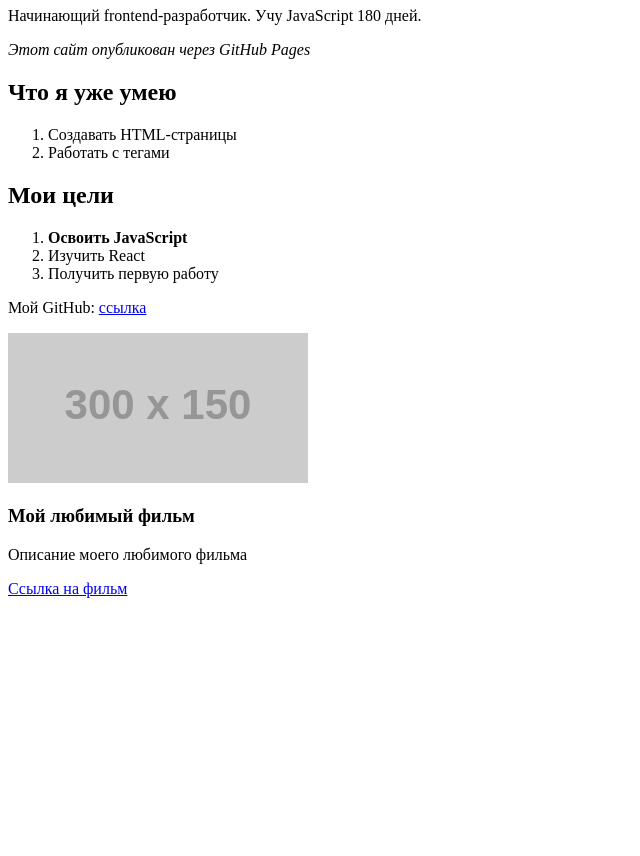
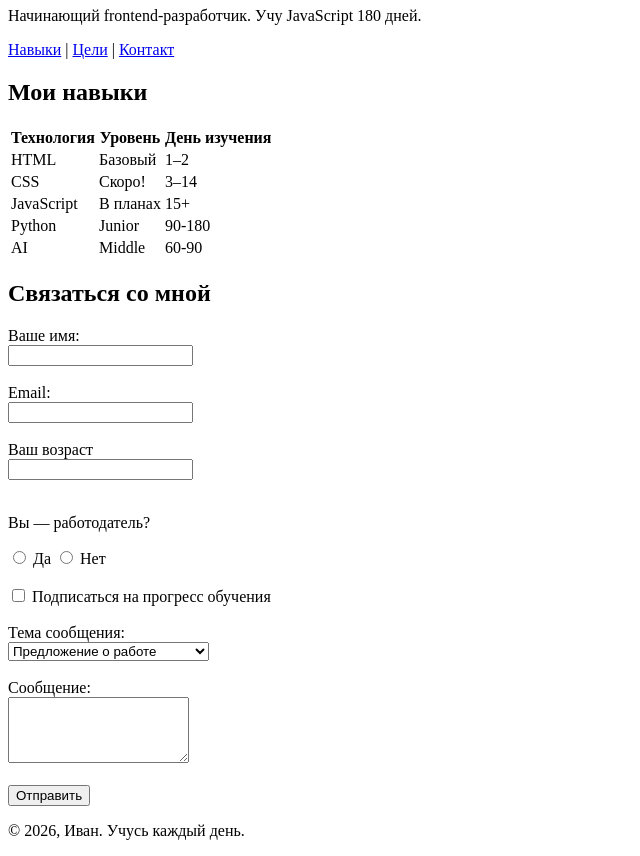
Before and after one commit to khibat/learning-frontend, a plain HTML site: page index.html in a window 1280 px wide. Shown: the part 73-929 px from the top of the page, without its empty margins (0-640 px from the left). Before the commit the page ends 800 px from the top, so only its background shows below. Drawn offline with Linux system fonts and the light colour scheme; placeholder pictures from the web are drawn by us.

Commit message:
Add files via upload

```diff
--- a/index.html
+++ b/index.html
@@ -5,29 +5,91 @@
 		<title>Мой первый сайт!</title>
 	</head>
 		<body>
-			<h1>Иван Иванов</h1>
-			<p>Начинающий frontend-разработчик. Учу JavaScript 180 дней.</p>
-			<p><i>Этот сайт опубликован через GitHub Pages</i></p>
+			<header>
+				<h1>Салават</h1>
+				<p>Начинающий frontend-разработчик. Учу JavaScript 180 дней.</p>
+				<nav>
+					<a href="#skills">Навыки</a> |
+					<a href="#goals">Цели</a> |
+					<a href="#contact">Контакт</a>
+				</nav>
+			</header>
 
-			<h2>Что я уже умею</h2>
-			<ol>
-				<li>Создавать HTML-страницы</li>
-				<li>Работать с тегами</li>
-			</ol>
+			<main>
+				<section id="skills">
+					<h2>Мои навыки</h2>
+					<table>
+						<tr>
+							<th>Технология</th>
+							<th>Уровень</th>
+							<th>День изучения</th>
+						</tr>
+						<tr>
+							<td>HTML</td>
+							<td>Базовый</td>
+							<td>1–2</td>
+						</tr>
+						<tr>
+							<td>CSS</td>
+							<td>Скоро!</td>
+							<td>3–14</td>
+						</tr>
+						<tr>
+							<td>JavaScript</td>
+							<td>В планах</td>
+							<td>15+</td>
+						</tr>
+						<tr>
+							<td>Python</td>
+							<td>Junior</td>
+							<td>90-180</td>
+						</tr>
+						<tr>
+							<td>AI</td>
+							<td>Middle</td>
+							<td>60-90</td>
+						</tr>
+					</table>
+				</section>
+			</main>
 
-			<h2>Мои цели</h2>
-			<ol>
-				<li><strong>Освоить JavaScript</strong></li>
-				<li>Изучить React</li>
-				<li>Получить первую работу</li>
-			</ol>
+			<section id="contact">
+    <h2>Связаться со мной</h2>
+    <form>
+        <label for="visitor-name">Ваше имя:</label><br>
+        <input type="text" id="visitor-name" name="visitor-name"><br><br>
 
-			<p>Мой GitHub: <a href="https://github.com">ссылка</a></p>
+        <label for="visitor-email">Email:</label><br>
+        <input type="email" id="visitor-email" name="visitor-email"><br><br>
+		<label for="number">Ваш возраст</label><br>
+		<input type="number" id="number" name="age"><br><br>
 
-			<img src="https://via.placeholder.com/300x150" alt="Моё фото">
+        <p>Вы — работодатель?</p>
+        <input type="radio" id="yes" name="employer" value="yes">
+        <label for="yes">Да</label>
+        <input type="radio" id="no" name="employer" value="no">
+        <label for="no">Нет</label><br><br>
 
-			<h3>Мой любимый фильм</h3>
-			<p>Описание моего любимого фильма</p>
-			<a href="#">Ссылка на фильм</a>
-		</body>
+        <input type="checkbox" id="subscribe" name="subscribe">
+        <label for="subscribe">Подписаться на прогресс обучения</label><br><br>
+
+        <label for="topic">Тема сообщения:</label><br>
+        <select id="topic" name="topic">
+            <option>Предложение о работе</option>
+            <option>Совет по обучению</option>
+            <option>Просто поздороваться</option>
+			<option>Идеи по улучшению сервиса</option>
+        </select><br><br>
+
+        <label for="message">Сообщение:</label><br>
+        <textarea id="message" name="message" rows="4"></textarea><br><br>
+
+        <button type="submit">Отправить</button>
+    </form>
+</section>
+
+			<footer>
+				<p>© 2026, Иван. Учусь каждый день.</p>
+			</footer>
+</body>
 </html>
```
